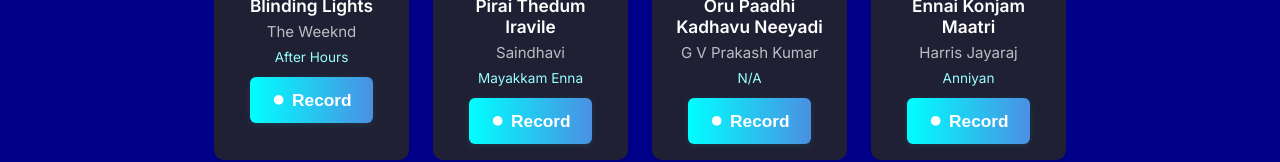
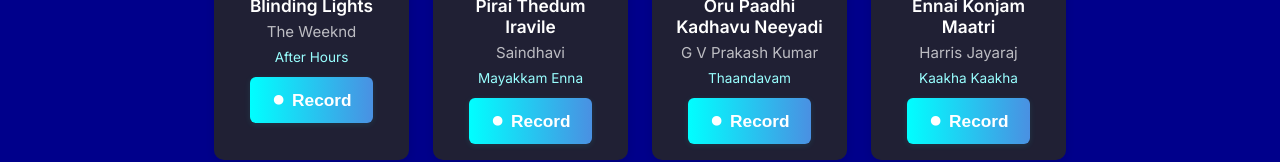
Before and after one commit to Workflow-Manager-admin/singsphere-35690-ae80a071, a React (Create React App) app in the folder singsphere/: page /library in a window 1280 px wide. Shown: the part 529-691 px from the top of the page. Built offline with nearby package versions, Linux system fonts and the light colour scheme; the HTML template or start-up script is replaced by a standard one.

Commit message:
CheckPoint

```diff
--- a/singsphere/src/containers/SongLibraryContainer.jsx
+++ b/singsphere/src/containers/SongLibraryContainer.jsx
@@ -22,14 +22,14 @@
     id: "3",
     title: "Oru Paadhi Kadhavu Neeyadi",
     artist: "G V Prakash Kumar",
-    album: "N/A",
+    album: "Thaandavam",
     coverUrl: ""
   },
   {
     id: "4",
     title: "Ennai Konjam Maatri",
     artist: "Harris Jayaraj",
-    album: "Anniyan",
+    album: "Kaakha Kaakha",
     coverUrl: ""
   },
   {
```
Also changed, not shown: 2 other files (tests, documents, lock files or other folders).
